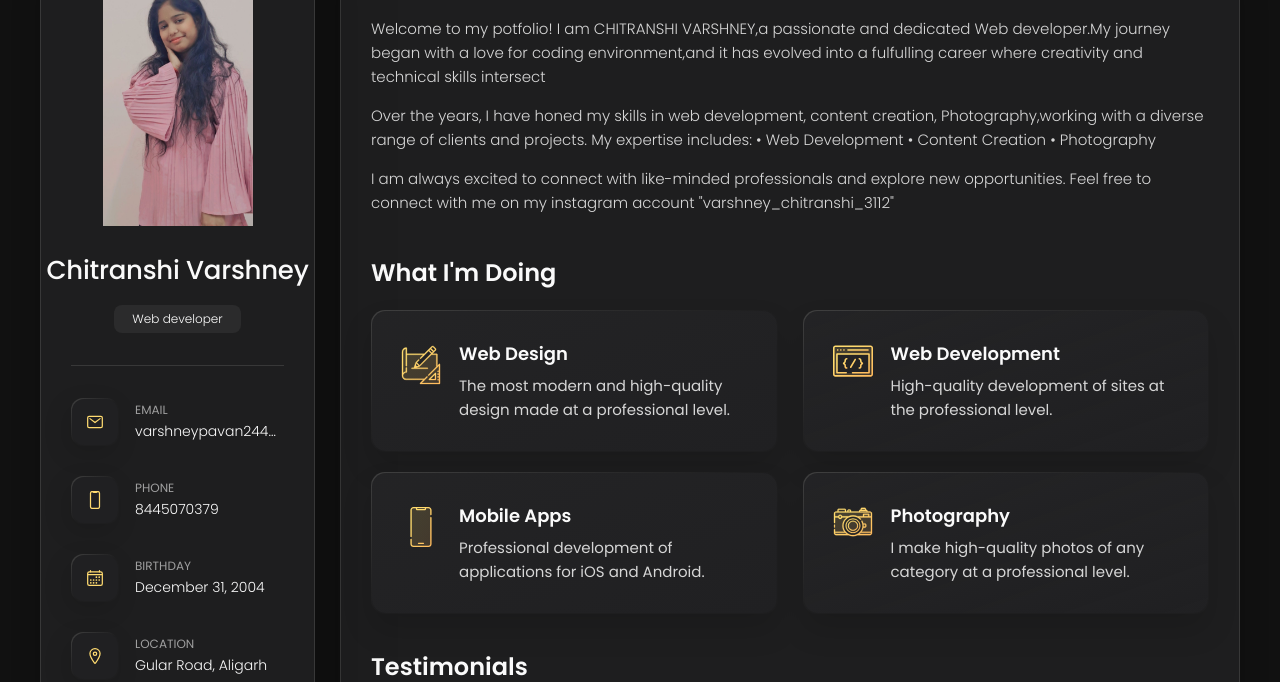
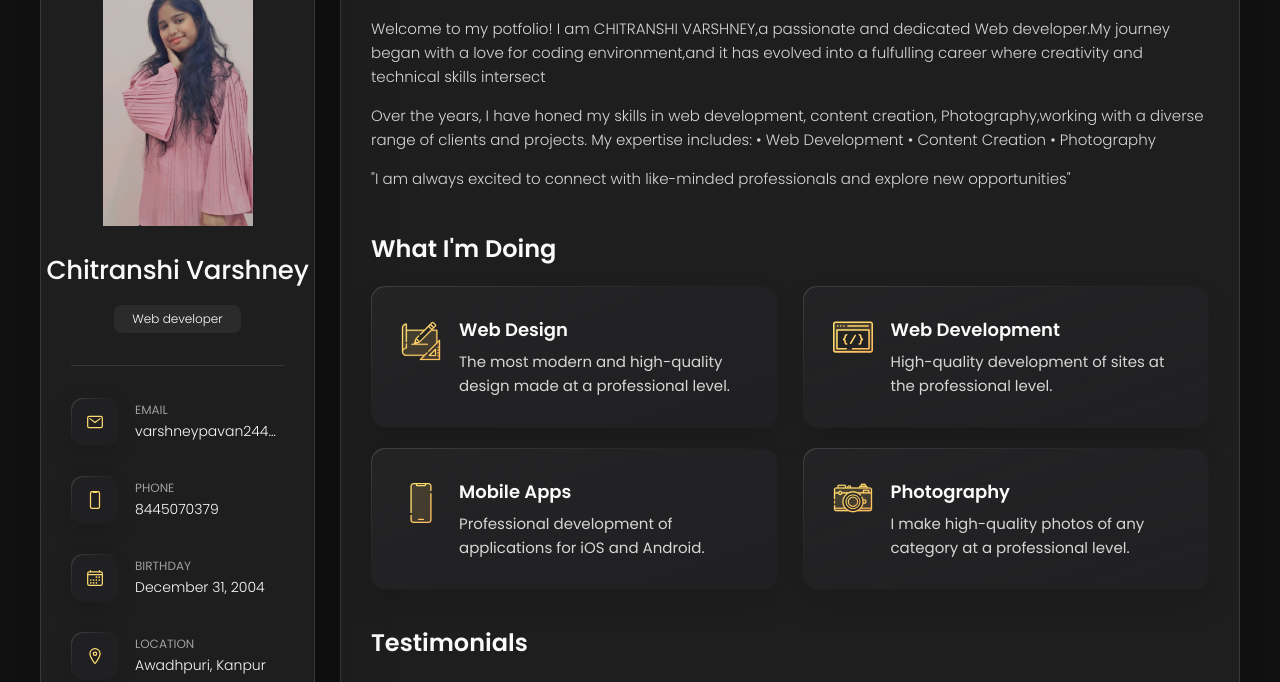
Before and after one commit to Chitranshi31/Portfolio, a plain HTML site: page vcard-personal-portfolio-master/index.html in a window 1280 px wide. Shown: the part 162-844 px from the top of the page. Drawn offline with nearby package versions, Linux system fonts and the light colour scheme.

Commit message:
Update index.html

```diff
--- a/vcard-personal-portfolio-master/index.html
+++ b/vcard-personal-portfolio-master/index.html
@@ -116,7 +116,7 @@
             <div class="contact-info">
               <p class="contact-title">Location</p>
 
-              <address>Gular Road, Aligarh</address>
+              <address>Awadhpuri, Kanpur</address>
             </div>
 
           </li>
@@ -226,8 +226,7 @@
           </p>
 
           <p>
-            I am always excited to connect with like-minded professionals and explore new opportunities. Feel free to
-            connect with me on my instagram account "varshney_chitranshi_3112"
+            "I am always excited to connect with like-minded professionals and explore new opportunities"
           </p>
         </section>
 
```
